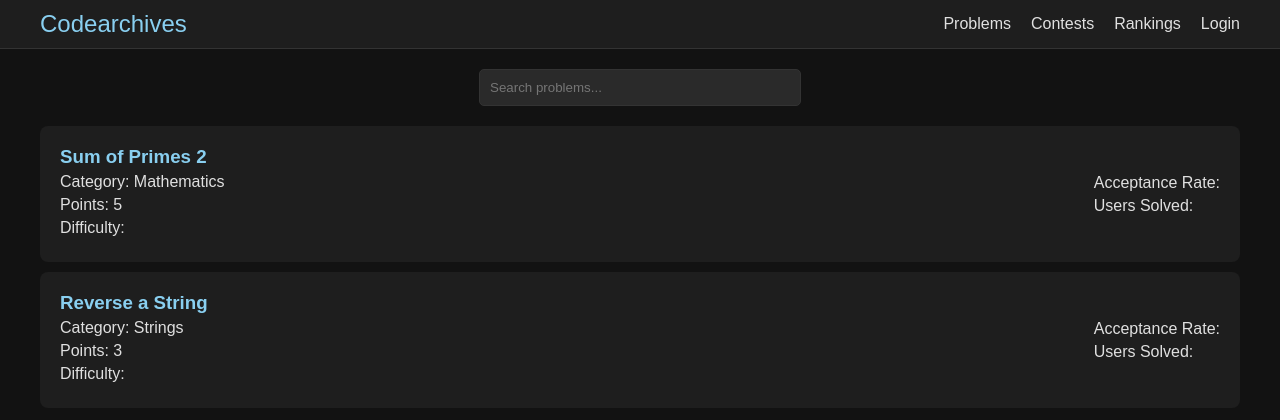
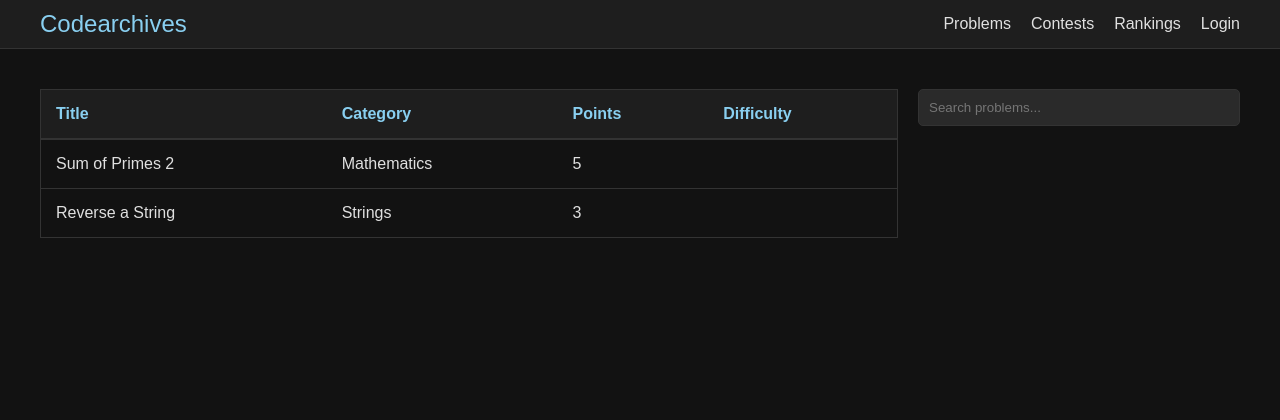
Before and after one commit to kashsuks/Codearchives, a React (Create React App) app: page /problems in a window 1280 px wide. Shown: the top 420 px of the page. Built offline with nearby package versions, Linux system fonts and the light colour scheme.

Commit message:
moved search bar

```diff
--- a/src/components/ProblemList.js
+++ b/src/components/ProblemList.js
@@ -1,7 +1,6 @@
 // components/ProblemList.js
 import React, { useState } from 'react';
 import { useNavigate } from 'react-router-dom';
-import ProblemItem from './ProblemItem';
 
 function ProblemList({ problems }) {
     const [searchTerm, setSearchTerm] = useState('');
@@ -13,23 +12,43 @@ function ProblemList({ problems }) {
         problem.title.toLowerCase().includes(searchTerm.toLowerCase())
     );
 
-    const handleProblemClick = (problem) => {
-        navigate(`/problems/${problem.id}`);
-    };
-
     return (
-        <div className="problem-list">
-            <div className="search-bar">
+        <div className="problem-list" style={{ display: 'flex', padding: '20px' }}>
+            <div style={{ flex: 3 }}>
+                <div style={{ width: '100%', overflowX: 'auto' }}>
+                    <table style={{ width: '100%', borderCollapse: 'collapse', border: '1px solid #333', minWidth: '800px' }}>
+                        <thead>
+                            <tr style={{ backgroundColor: '#1e1e1e', borderBottom: '2px solid #333' }}>
+                                <th style={{ padding: '15px', textAlign: 'left', fontWeight: 'bold', color: '#89cff0' }}>Title</th>
+                                <th style={{ padding: '15px', textAlign: 'left', fontWeight: 'bold', color: '#89cff0' }}>Category</th>
+                                <th style={{ padding: '15px', textAlign: 'left', fontWeight: 'bold', color: '#89cff0' }}>Points</th>
+                                <th style={{ padding: '15px', textAlign: 'left', fontWeight: 'bold', color: '#89cff0' }}>Difficulty</th>
+                            </tr>
+                        </thead>
+                        <tbody>
+                            {filteredProblems.map(problem => (
+                                <tr key={problem.id} style={{ borderBottom: '1px solid #333', cursor: 'pointer', transition: 'background-color 0.3s' }} onClick={() => navigate(`/problems/${problem.id}`)} onMouseOver={(e) => e.currentTarget.style.backgroundColor = '#2a2a2a'} onMouseOut={(e) => e.currentTarget.style.backgroundColor = 'transparent'}>
+                                    <td style={{ padding: '15px' }}>{problem.title}</td>
+                                    <td style={{ padding: '15px' }}>{problem.category}</td>
+                                    <td style={{ padding: '15px' }}>{problem.points}</td>
+                                    <td style={{ padding: '15px' }}>{problem.difficulty}</td>
+                                </tr>
+                            ))}
+                        </tbody>
+                    </table>
+                </div>
+            </div>
+            <div style={{ flex: 1, paddingLeft: '20px' }}>
+                <div style={{ marginBottom: '20px' }}>
                     <input
                         type="text"
                         placeholder="Search problems..."
                         value={searchTerm}
                         onChange={(e) => setSearchTerm(e.target.value)}
+                        style={{ padding: '10px', borderRadius: '5px', border: '1px solid #333', backgroundColor: '#2a2a2a', color: '#e0e0e0', width: '300px' }}
                     />
                 </div>
-            {filteredProblems.map(problem => (
-                <ProblemItem key={problem.id} problem={problem} onClick={() => handleProblemClick(problem)} />
-            ))}
+            </div>
         </div>
     );
 }
```
Lines whose indentation alone changed are shown as unchanged.
